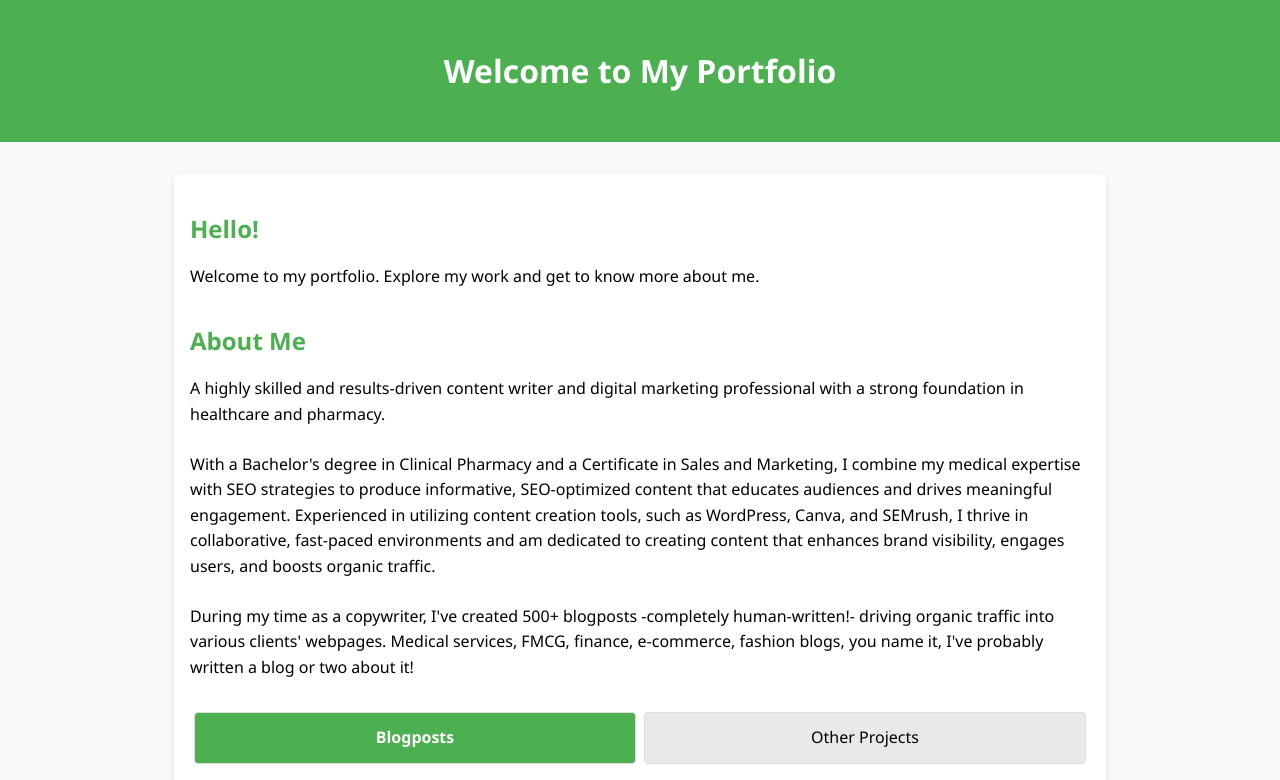
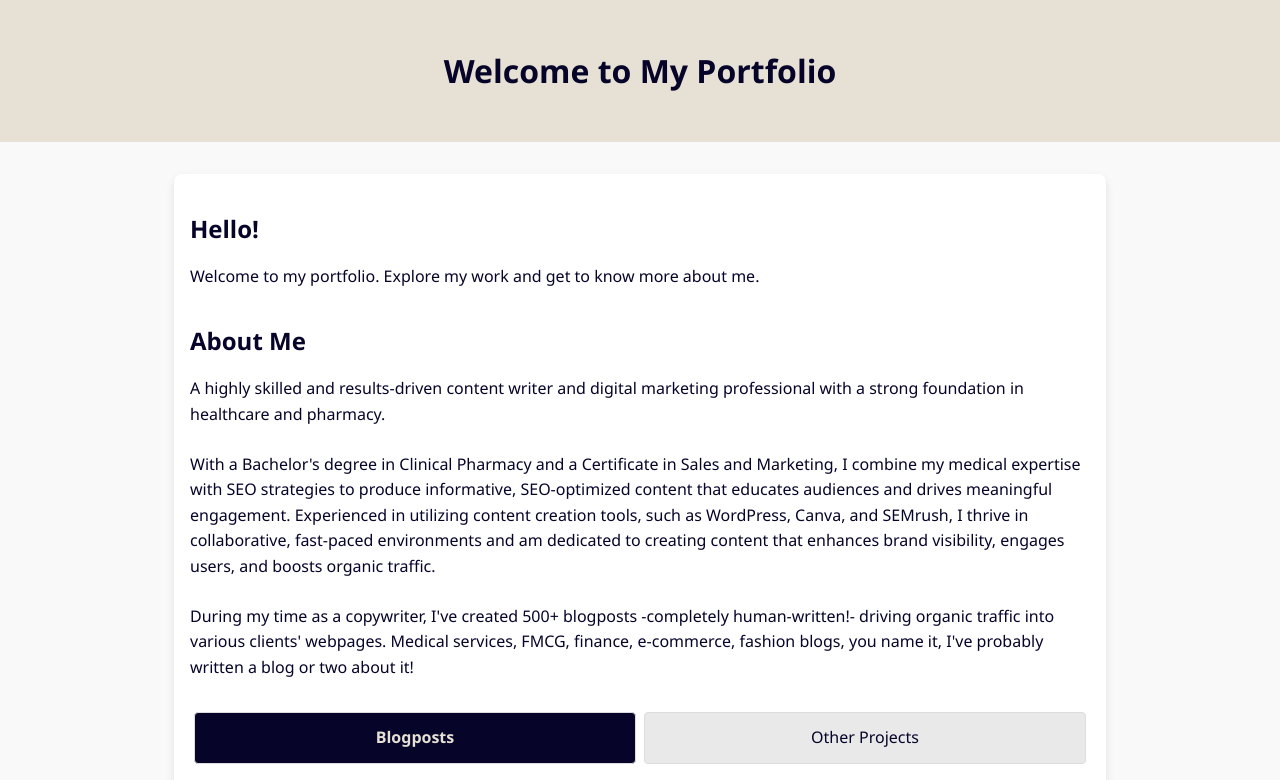
Before and after one commit to amielkady/Port, a plain HTML site: page index.html in a window 1280 px wide. Shown: the top 780 px of the page. Drawn offline with Linux system fonts and the light colour scheme.

Commit message:
Update index.html

```diff
--- a/index.html
+++ b/index.html
@@ -10,13 +10,13 @@
             margin: 0;
             padding: 0;
             background: #f9f9f9;
-            color: #beige;
+            color: #060429;
             line-height: 1.6;
         }
 
         header {
-            background: #4CAF50;
-            color: white;
+            background: #e6e0d5;
+            color: #060429;
             padding: 1.5rem;
             text-align: center;
         }
@@ -35,7 +35,7 @@
         }
 
         h2 {
-            color: #4CAF50;
+            color: #060429;
             margin-bottom: 1rem;
         }
 
@@ -60,8 +60,8 @@
         }
 
         .tab.active {
-            background: #4CAF50;
-            color: white;
+            background: #060429;
+            color: #e6e0d5;
             font-weight: bold;
         }
 
@@ -98,7 +98,7 @@
 
         .project-item a {
             text-decoration: none;
-            color: #4CAF50;
+            color: #e6e0d5;
             font-weight: bold;
         }
     </style>
@@ -132,14 +132,14 @@
                 <!-- Add project items here -->
                 <div class="project-item">
                      <img src="https://media.istockphoto.com/id/1449277958/vector/drug-rehab-center-abstract-concept-vector-illustration.jpg?s=612x612&w=0&k=20&c=yHqG9TP5mZts9khaM76LmTJGpR0Gd8qA9-5ETmUC0q0=" alt="addiction-treatment-stock-img"></img>
-
+    <br />
                     <a href="https://amielkady.github.io/Addiction-Treatment/#" target="_blank">Medical Bloposts - Addiction Treatment Center</a>
                 </div>
                      <div class="project">
                 <!-- Add project items here -->
                 <div class="project-item">
                     <img src="https://img.freepik.com/free-vector/computer-troubleshooting-abstract-concept-illustration_335657-2211.jpg?t=st=1735153899~exp=1735157499~hmac=8c991ecb4b18def005f97a09838c6f42790407b01b9c5c2d54b66541ac991af0&w=740" alt="Project Preview">
-
+                            <br />
                     <a href="https://amielkady.github.io/Technical-Blogposts/#" target="_blank">Technical Blogposts - Tech Troubleshooting</a>
                 </div>
             </div>
```
